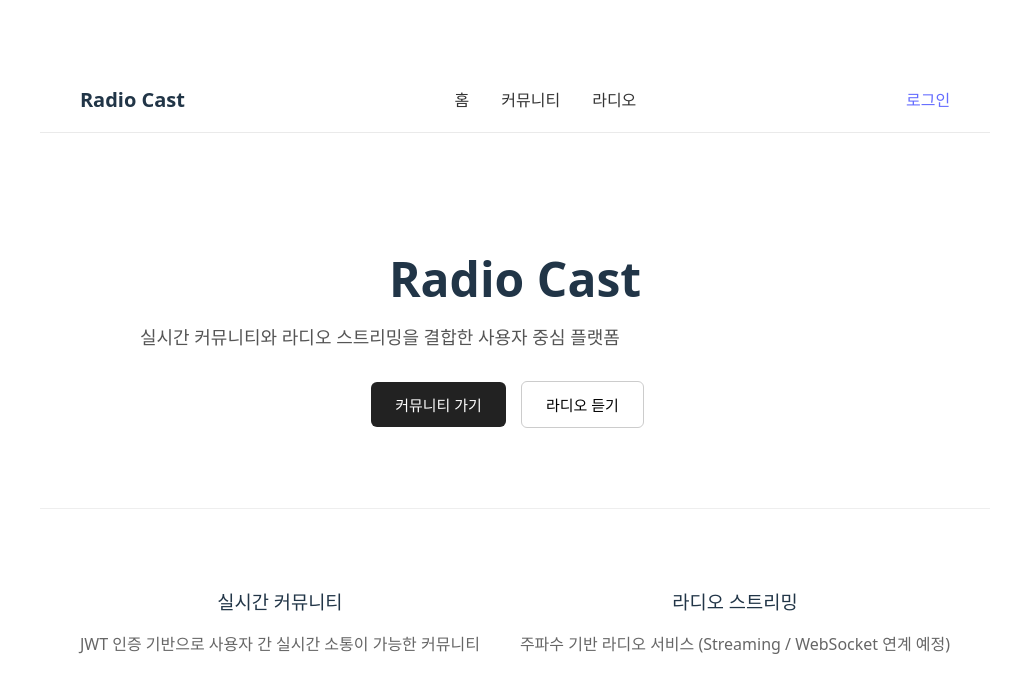
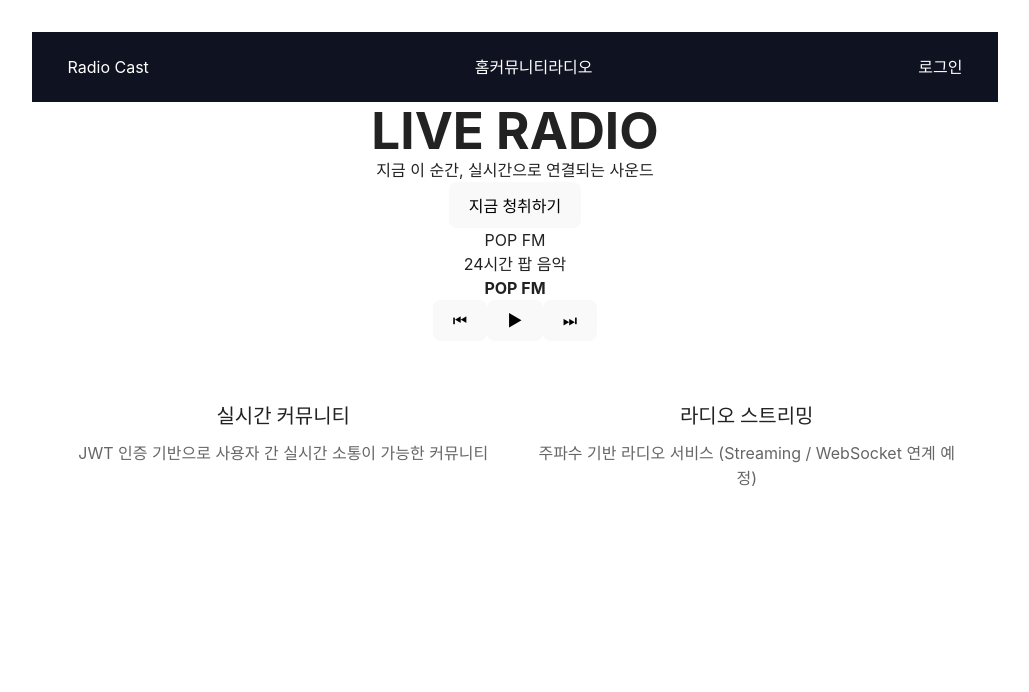
Before and after one commit to yuiop241114/Project_Radio, a React app in the folder frontend/: page / in a window 1280 px wide. Shown: the top 692 px of the page, without its empty margins (125-1154 px from the left). Built offline with nearby package versions, Linux system fonts and the light colour scheme; the HTML template or start-up script is replaced by a standard one.

Commit message:
React에서 메인페이지 구성중

```diff
--- a/frontend/src/pages/MainPage.jsx
+++ b/frontend/src/pages/MainPage.jsx
@@ -1,5 +1,6 @@
 import React from "react";
 import '../styles/mainPageCss.css'
+import '../styles/global.css'
 
 import Header from '../components/common/Header'
 import ContentSection from '../components/common/ContentSection';
@@ -9,24 +10,34 @@ const MainPage = () => {
     <>
       <Header/>
 
-      <main className="layout">
-        <section className="hero-section">
-          <div className="hero-text">
-            <h1>Radio Cast</h1>
-            <p>
-              실시간 커뮤니티와 라디오 스트리밍을 결합한
-              사용자 중심 플랫폼
-            </p>
+      <div className="hero">
+        <h1>LIVE RADIO</h1>
+        <p>지금 이 순간, 실시간으로 연결되는 사운드</p>
+        <button>지금 청취하기</button>
+      </div>
 
-            <div className="hero-actions">
-              <button className="primary">커뮤니티 가기</button>
-              <button className="secondary">라디오 듣기</button>
-            </div>
+      <section className="channel-section">
+      <div className="channel-list">
+          <div className="channel-card">
+            <div className="channel-title">POP FM</div>
+            <div className="channel-desc">24시간 팝 음악</div>
           </div>
-        </section>
+        </div>
+      </section>
 
-        <ContentSection/>
-      </main>
+      <div className="player">
+        <div className="player-info">
+          <strong>POP FM</strong>
+          <div className="wave" />
+        </div>
+        <div className="player-controls">
+          <button>⏮</button>
+          <button>▶</button>
+          <button>⏭</button>
+        </div>
+      </div>
+
+      <ContentSection/>
     </>
   );
 };
--- a/frontend/src/styles/MainPageCss.css
+++ b/frontend/src/styles/MainPageCss.css
@@ -1,8 +1,10 @@
 .layout {
+  width: 100%;
   max-width: 1200px;
   margin: 0 auto;
 }
 
+/* ===== Hero ===== */
 .hero-section {
   padding: 80px 40px;
   border-bottom: 1px solid #eee;
@@ -10,48 +12,55 @@
 
 .hero-text h1 {
   font-size: 48px;
-  margin-bottom: 15px;
+  margin-bottom: 14px;
 }
 
 .hero-text p {
   font-size: 18px;
   color: #555;
   max-width: 600px;
+  line-height: 1.6;
 }
 
 .hero-actions {
-  margin-top: 30px;
+  margin-top: 32px;
 }
 
 .hero-actions button {
-  padding: 12px 24px;
-  margin-right: 15px;
+  padding: 12px 26px;
+  margin-right: 14px;
   border-radius: 6px;
   font-size: 15px;
-  cursor: pointer;
-}
-
-.primary {
-  background: #222;
-  color: white;
   border: none;
 }
 
-.secondary {
-  background: white;
+.hero-actions .primary {
+  background-color: #222;
+  color: #fff;
+}
+
+.hero-actions .secondary {
+  background-color: #fff;
   border: 1px solid #ccc;
 }
 
+/* ===== Feature ===== */
 .feature-section {
   display: flex;
   gap: 40px;
   padding: 60px 40px;
 }
 
+.feature {
+  flex: 1;
+}
+
 .feature h3 {
   margin-bottom: 10px;
+  font-size: 20px;
 }
 
 .feature p {
   color: #666;
+  line-height: 1.6;
 }
--- /dev/null
+++ b/frontend/src/styles/global.css
@@ -0,0 +1,35 @@
+/* ===== Global Reset ===== */
+* {
+  margin: 0;
+  padding: 0;
+  box-sizing: border-box;
+}
+
+/* ===== 기본 폰트 & 배경 ===== */
+html, body {
+  width: 100%;
+  height: 100%;
+  font-family: -apple-system, BlinkMacSystemFont, "Segoe UI",
+               Roboto, "Noto Sans KR", sans-serif;
+  background-color: #ffffff;
+  color: #222;
+}
+
+/* ===== 링크 ===== */
+a {
+  text-decoration: none;
+  color: inherit;
+}
+
+/* ===== 버튼 ===== */
+button {
+  font-family: inherit;
+  cursor: pointer;
+}
+
+/* ===== 공통 레이아웃 ===== */
+#root {
+  min-height: 100vh;
+  display: flex;
+  flex-direction: column;
+}
--- a/frontend/src/styles/header.css
+++ b/frontend/src/styles/header.css
@@ -1,34 +1,40 @@
 .header {
-  height: 64px;
-  padding: 0 40px;
+  height: 70px;
+  padding: 0 36px;
   display: flex;
   align-items: center;
   justify-content: space-between;
-  border-bottom: 1px solid #eaeaea;
-  background-color: #ffffff;
+  background: #0f1220;
+  color: #fff;
 }
 
-.header-left {
-  font-size: 20px;
-  font-weight: 700;
+.logo {
+  font-size: 22px;
+  font-weight: 800;
+  letter-spacing: 1px;
 }
 
-.header-nav a {
-  margin: 0 16px;
-  font-weight: 500;
-  color: #333;
+.logo span {
+  color: #00e5ff;
 }
 
-.header-right {
+.on-air {
   display: flex;
   align-items: center;
-  gap: 14px;
+  font-size: 14px;
+  color: #00e5ff;
 }
 
-.header-right button {
-  padding: 6px 14px;
-  border-radius: 4px;
-  border: none;
-  background-color: #222;
-  color: #fff;
+.on-air::before {
+  content: "";
+  width: 8px;
+  height: 8px;
+  background: red;
+  border-radius: 50%;
+  margin-right: 8px;
+  animation: blink 1.2s infinite;
 }
+
+@keyframes blink {
+  50% { opacity: 0.3; }
+}
```
